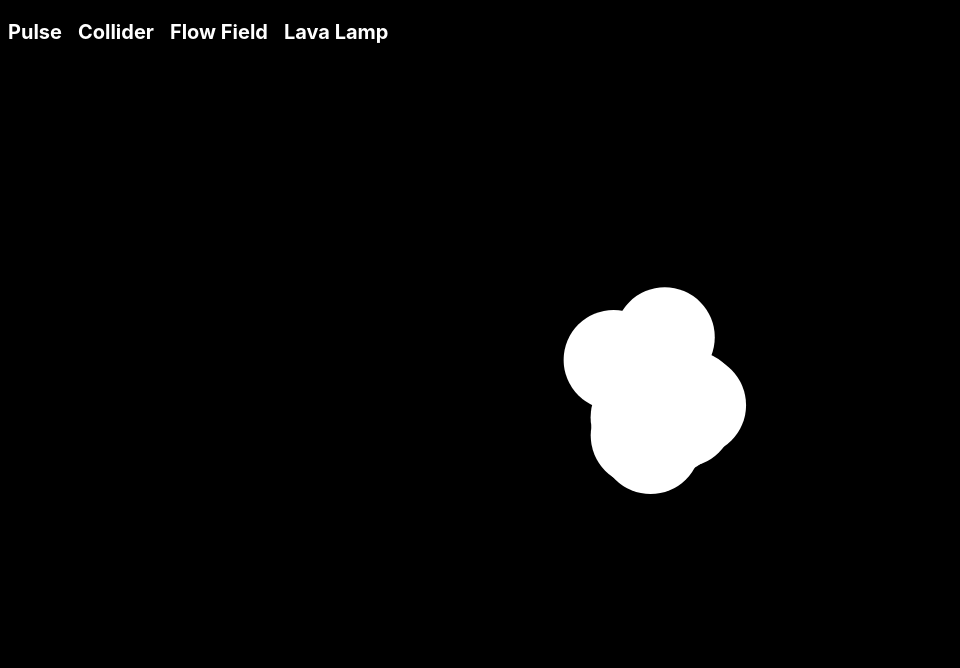
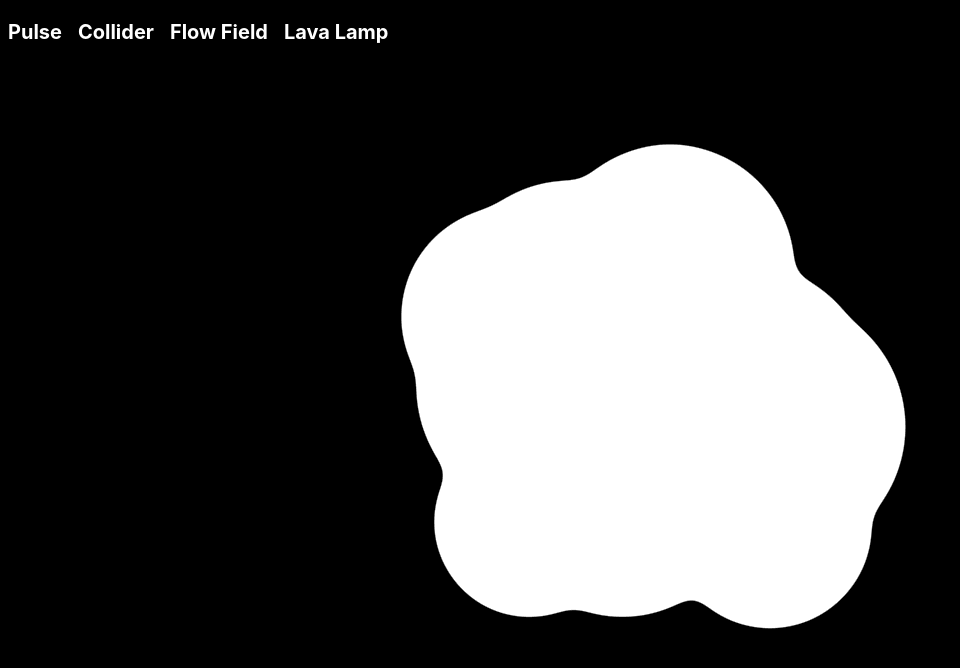
Before and after one commit to yanislav-igonin/HTML-Canvas-DEEP-DIVE-for-Beginners, a Next.js app: page /lava-lamp in a window 1280 px wide. Shown: the top 668 px of the page, without its empty margins (0-960 px from the left). Built offline with nearby package versions, Linux system fonts and the light colour scheme.

Commit message:
make lava lamp effect

```diff
--- a/animation/lavaLamp.ts
+++ b/animation/lavaLamp.ts
@@ -1,14 +1,20 @@
+const speedMultiplier = 2;
+
 class Ball {
   private x: number;
   private y: number;
   private r: number;
-  private speedX = 10;
-  private speedY = 10;
+  private canvasWidth: number;
+  private canvasHeight: number;
+  private speedX = (Math.random() - 0.5) * speedMultiplier;
+  private speedY = (Math.random() - 0.5) * speedMultiplier;
 
-  constructor(x: number, y: number, r: number) {
+  constructor(x: number, y: number, r: number, canvasWidth: number, canvasHeight: number) {
     this.x = x;
     this.y = y;
     this.r = r;
+    this.canvasWidth = canvasWidth;
+    this.canvasHeight = canvasHeight;
   }
 
   draw(ctx: CanvasRenderingContext2D) {
@@ -18,23 +24,32 @@ class Ball {
   }
 
   move() {
-    this.x += (Math.random() - 0.5) * this.speedX;
-    this.y += (Math.random() - 0.5) * this.speedY;
+    if (this.x + this.r > this.canvasWidth || this.x - this.r < 0) {
+      this.speedX = -this.speedX;
+    }
+    if (this.y + this.r > this.canvasHeight || this.y - this.r < 0) {
+      this.speedY = -this.speedY;
+    }
+    this.x += this.speedX;
+    this.y += this.speedY;
   }
 }
 
 const balls: Ball[] = [];
 
 export const lavaLamp = (ctx: CanvasRenderingContext2D, frameCount: number) => {
+  const canvasWidth = ctx.canvas.width;
+  const canvasHeight = ctx.canvas.height;
+
   ctx.clearRect(0, 0, ctx.canvas.width, ctx.canvas.height);
 
   const centerX = ctx.canvas.width / 2;
   const centerY = ctx.canvas.height / 2;
-  const ballCount = 10;
-  const ballRadius = 50;
+  const ballCount = 30;
   if (balls.length === 0) {
     for (let i = 0; i < ballCount; i++) {
-      balls.push(new Ball(centerX, centerY, ballRadius));
+      const ballRadius = (Math.random() + 1) * 70;
+      balls.push(new Ball(centerX, centerY, ballRadius, canvasWidth, canvasHeight));
     }
   }
 
--- a/components/Canvas.tsx
+++ b/components/Canvas.tsx
@@ -64,5 +64,5 @@ export const Canvas = ({ draw, mouseMove, ...props }: Props) => {
     };
   });
 
-  return <canvas className='bg-black' ref={canvasRef} {...props} />;
+  return <canvas ref={canvasRef} {...props} />;
 };
--- a/components/TopBar.tsx
+++ b/components/TopBar.tsx
@@ -7,7 +7,7 @@ const links = [
   { href: '/lava-lamp', label: 'Lava Lamp' },
 ];
 
-export const TopBar = () => <div className="fixed w-full h-16 flex items-center">
+export const TopBar = () => <div className="fixed w-full h-16 flex items-center z-10">
   {links.map(({ href, label }) => (
     <Link className='text-white text-xl font-bold ml-2 mr-2 hover:text-rose-500' key={href} href={href}>
       {label}
--- a/pages/_document.tsx
+++ b/pages/_document.tsx
@@ -8,7 +8,7 @@ export default function Document() {
         <link rel="icon" href="/favicon.ico" />
       </Head>
 
-      <body>
+      <body className='bg-black'>
         <Main />
         <NextScript />
       </body>
--- a/pages/lava-lamp.tsx
+++ b/pages/lava-lamp.tsx
@@ -4,7 +4,7 @@ import type { NextPage } from 'next';
 
 const LavaLampPage: NextPage = () => {
   return <Layout>
-    <Canvas draw={lavaLamp} />
+    <Canvas draw={lavaLamp} className="blur-[10px] contrast-[20]" />
   </Layout>;
 };
 
```
